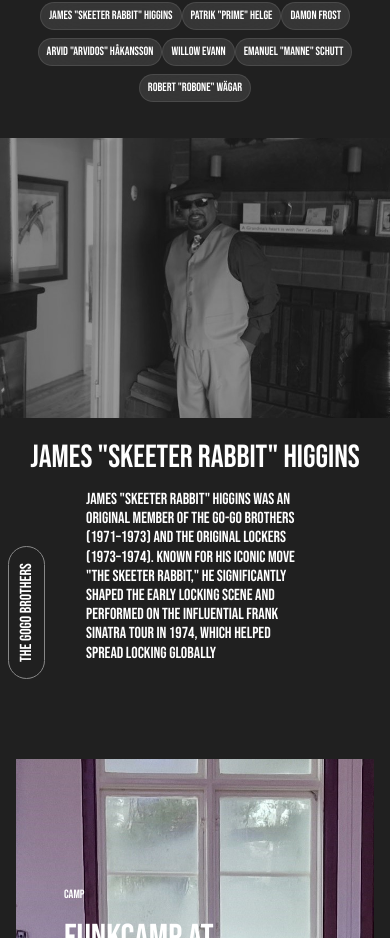
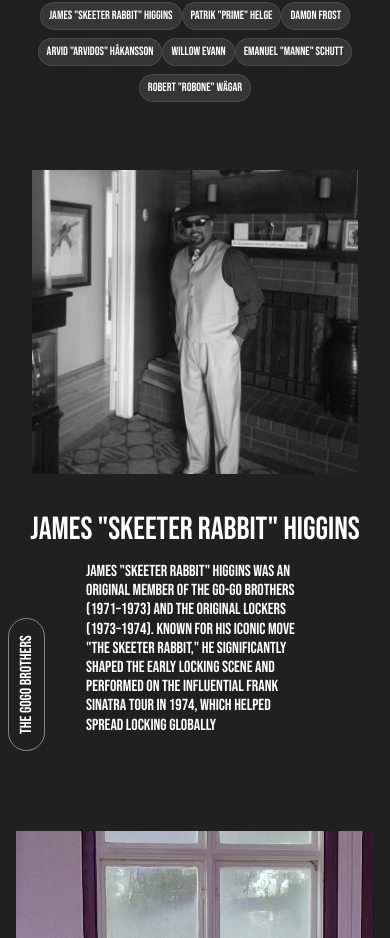
Before and after one commit to robonexx/fc25, a Next.js app: page / in a window 390 px wide. Shown: the part 846-1784 px from the top of the page. Built offline with nearby package versions, Linux system fonts and the light colour scheme; a web font is replaced by a local one.

Commit message:
arvidos image fix

```diff
--- a/components/PreviewWrapper/Preview.scss
+++ b/components/PreviewWrapper/Preview.scss
@@ -59,7 +59,7 @@
   position: absolute;
   width: 100%;
   height: 100%;
-  opacity: 0.55;
+  opacity: 0.95;
   object-fit: cover;
   filter: grayscale(1);
 }
@@ -152,6 +152,7 @@
   width: 300px;
   height: 400px;
   clip-path: polygon(0% 0%, 0% 0%, 0% 100%, 0% 100%);
+  object-position: center 20%;
 }
 
 .preview.variant-3 .preview-title {
@@ -210,7 +211,7 @@
 }
 
 /* Mobile styles */
-@media (max-width: 700px) {
+@media (max-width: 940px) {
   .items {
     position: relative;
     left: 0;
@@ -244,9 +245,6 @@
 
   .preview img {
     position: relative;
-    top: 0;
-    left: 0;
-    width: 100%;
     height: fit-content;
     object-fit: contain;
     object-position: center;
@@ -264,8 +262,9 @@
   .preview.variant-3 .preview-img,
   .preview.variant-4 .preview-img {
     position: static;
-    height: 280px;
-    margin:1rem;
+    width: 100%;
+    height: 320px;
+    padding: 1rem;
   }
 
   .preview.variant-1 .preview-title,
```
Also changed, not shown: public/devteam/3.jpg.
